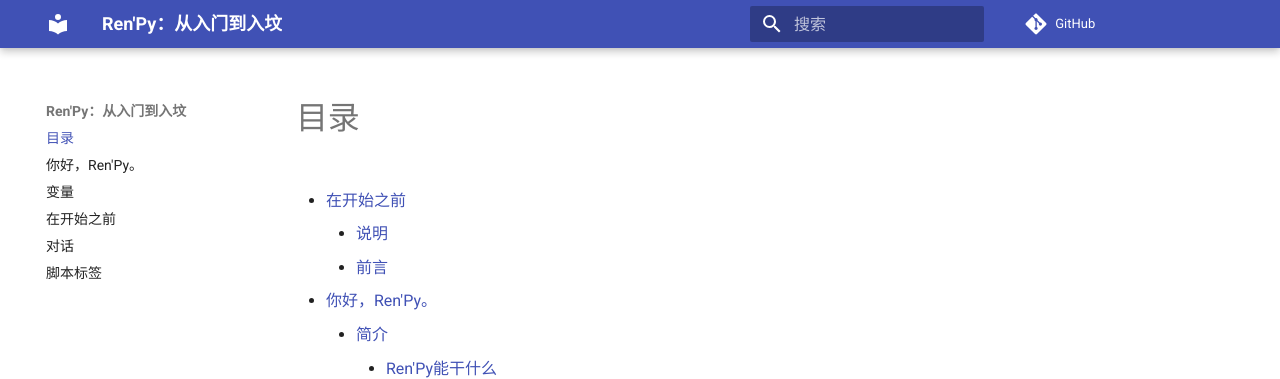
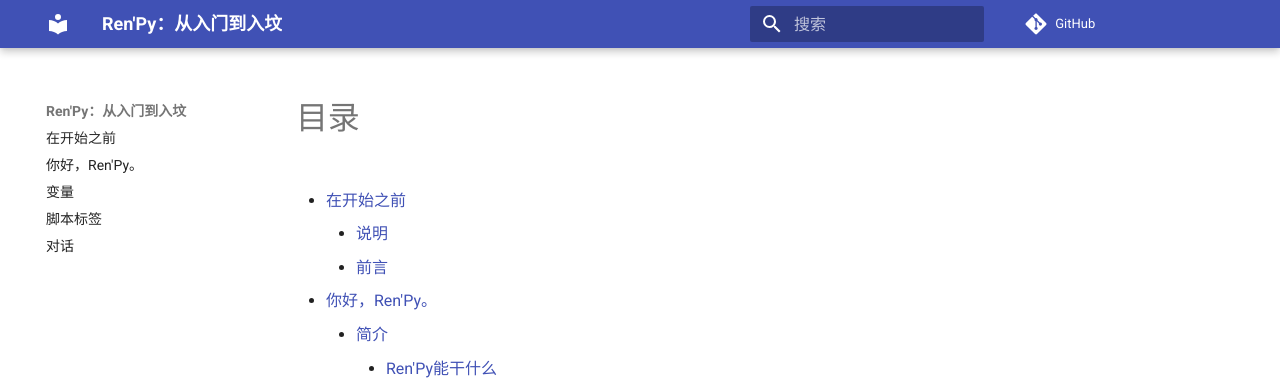
Before and after one commit to ZYKsslm/RenPy-Tutorial, an MkDocs documentation site: the page built from docs/index.md, in a window 1280 px wide. Shown: the top 379 px of the page. Built offline with MkDocs 1.6.1 and Material for MkDocs 9.7.7, drawn with Linux system fonts in a browser that asks for light colours; nearby versions of some CDN libraries; comment, search, counter and statistics services are not loaded; some of the changed lines change nothing that is shown.

Commit message:
修改目录顺序

```diff
--- a/mkdocs.yml
+++ b/mkdocs.yml
@@ -11,6 +11,13 @@
       permalink: true
       slugify: !!python/object/apply:pymdownx.slugs.slugify {kwds: {case: lower}}
 
+nav:
+  - 在开始之前: 在开始之前.md
+  - 你好，Ren'Py。: 你好，Ren'Py。.md
+  - 变量: 变量.md
+  - 脚本标签: 脚本标签.md
+  - 对话: 对话.md
+
 extra_javascript:
   - https://cdn.jsdelivr.net/npm/prismjs@1.29.0/components/prism-core.min.js
   - https://cdn.jsdelivr.net/npm/prismjs@1.29.0/components/prism-renpy.min.js
```
